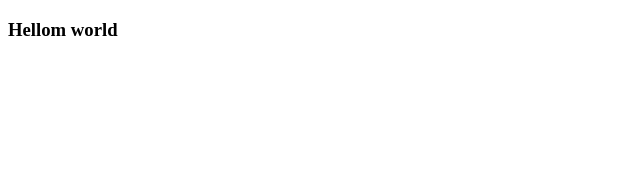
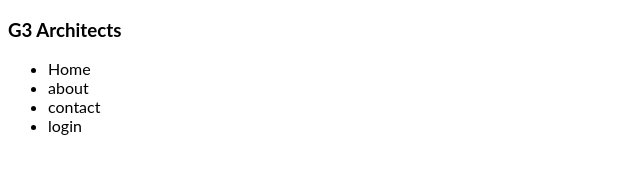
Before and after one commit to shahisrail/g3-arcitace-website, a plain HTML site: page index.html in a window 1280 px wide. Shown: the whole page, without its empty margins (0-640 px from the left). Drawn offline with Linux system fonts and the light colour scheme.

Commit message:
set font sans

```diff
--- a/css/styles.css
+++ b/css/styles.css
@@ -0,0 +1,7 @@
+/* work sans font */
+@import url('https://fonts.googleapis.com/css2?family=Work+Sans:wght@400;500;600;700;800&display=swap');
+*{
+    font-family: 'Work Sans', sans-serif;
+    font-family: 'Open Sans', sans-serif;
+    font-family: 'Lato', sans-serif;
+}
--- a/index.html
+++ b/index.html
@@ -8,6 +8,22 @@
     <link rel="stylesheet" href="css/styles.css">
 </head>
 <body>
-     <h3>Hellom world</h3>
+     <header>
+          <nav>
+            <h3>G3 Architects</h3>
+          </nav>
+          <ul>
+            <li><a href=""></a>Home</li>
+            <li><a href=""></a>about</li>
+            <li><a href=""></a>contact</li>
+            <li><a href=""></a>login</li>
+          </ul>
+     </header>
+     <main>
+
+     </main>
+     <footer>
+
+     </footer>
 </body>
 </html>
```
